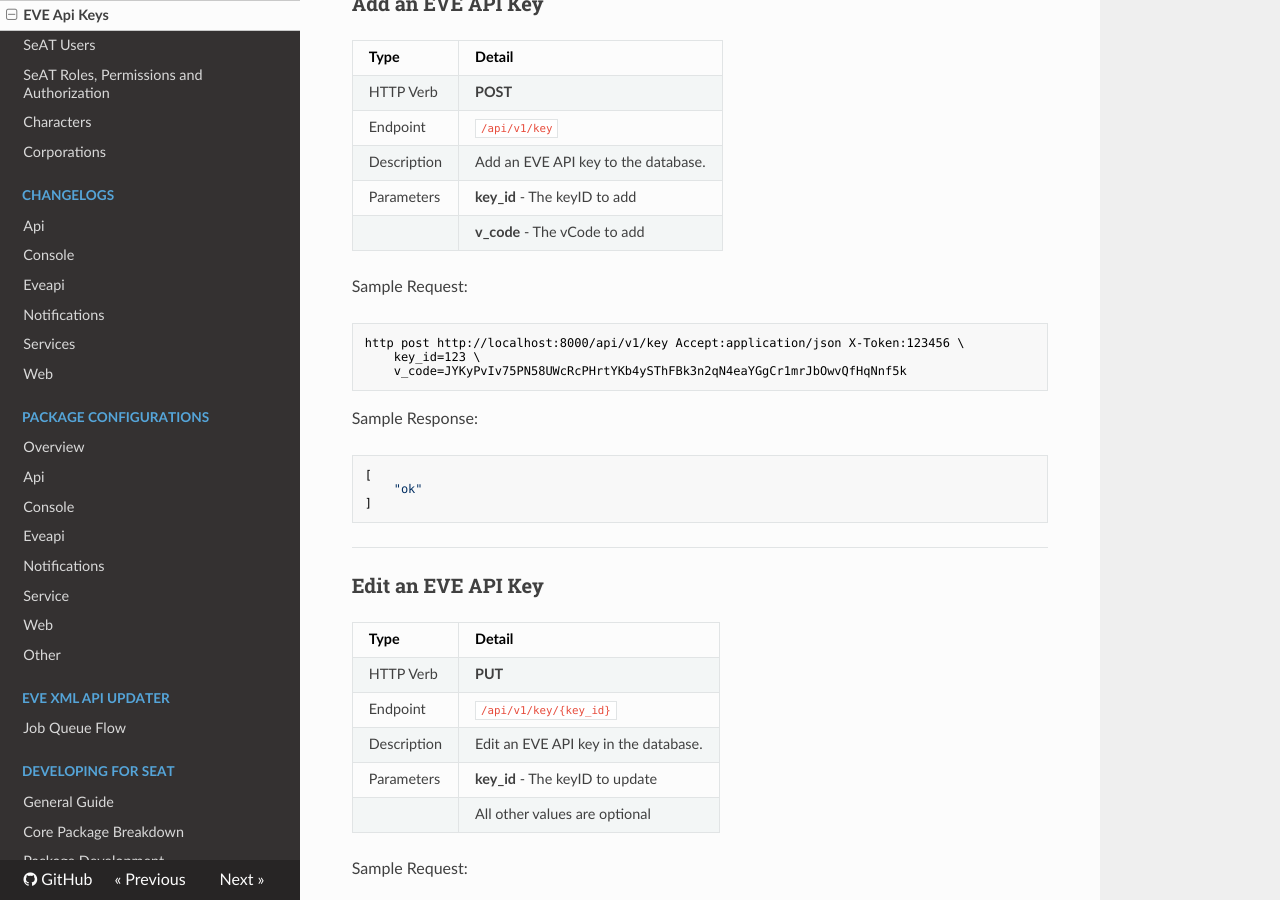
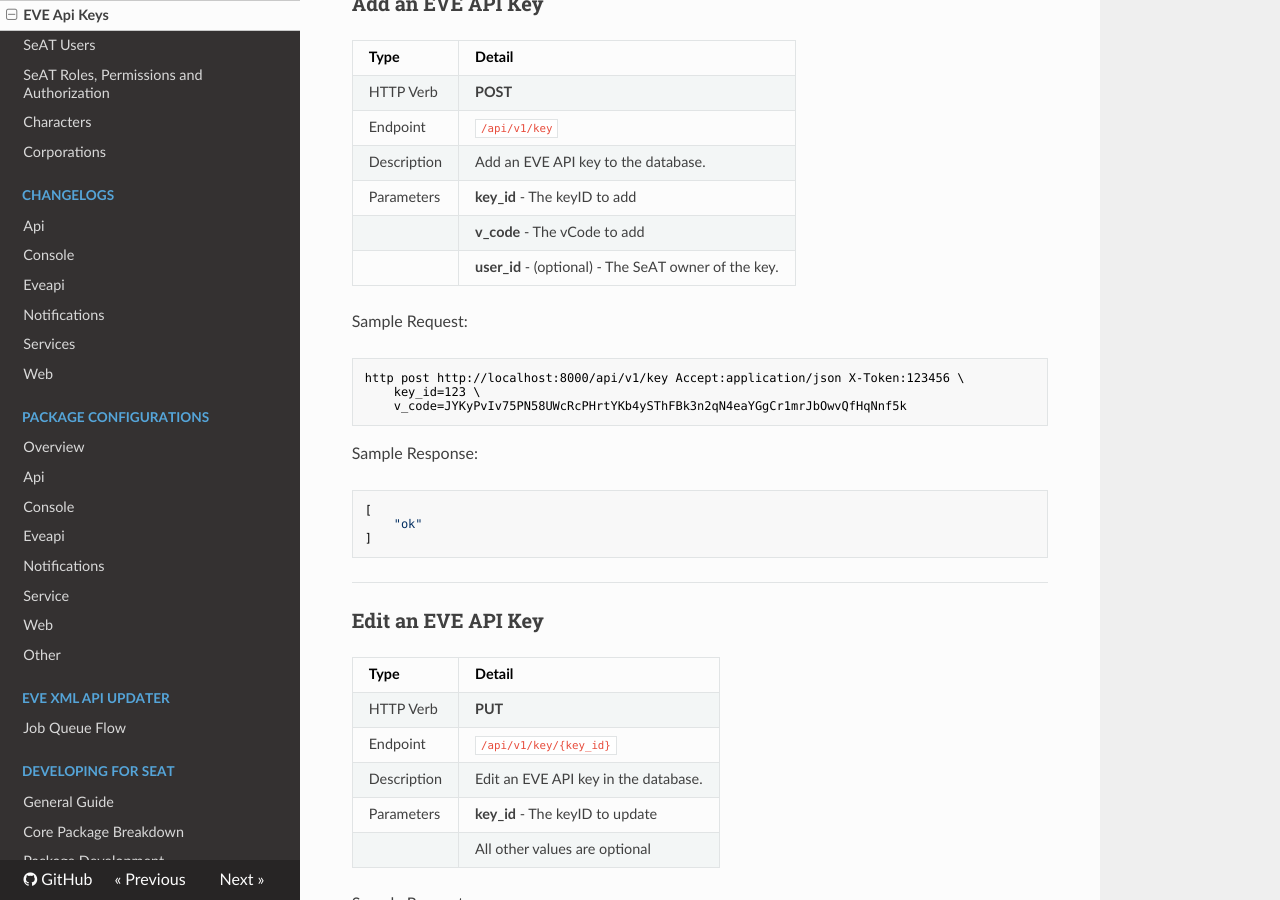
Before and after one commit to zenobio93/seat-docs, an MkDocs documentation site: the page built from docs/seat_api/eve_api_keys.md, in a window 1280 px wide and 900 px high, scrolled down 2300 px. Built offline with MkDocs 1.6.1, drawn with Linux system fonts in a browser that asks for light colours; nearby versions of some CDN libraries; old or Windows-style settings are respelled for this version of MkDocs.

Commit message:
Fix eveseat/seat#151 by documenting optional user_id field.

````diff
--- a/docs/seat_api/eve_api_keys.md
+++ b/docs/seat_api/eve_api_keys.md
@@ -103,6 +103,7 @@
 | Description   | Add an EVE API key to the database. |
 | Parameters    |  **key_id** - The keyID to add |
 |     |  **v_code** - The vCode to add |
+|     |  **user_id** - (optional) - The SeAT owner of the key. |
 
 Sample Request:
 ```bash
````
